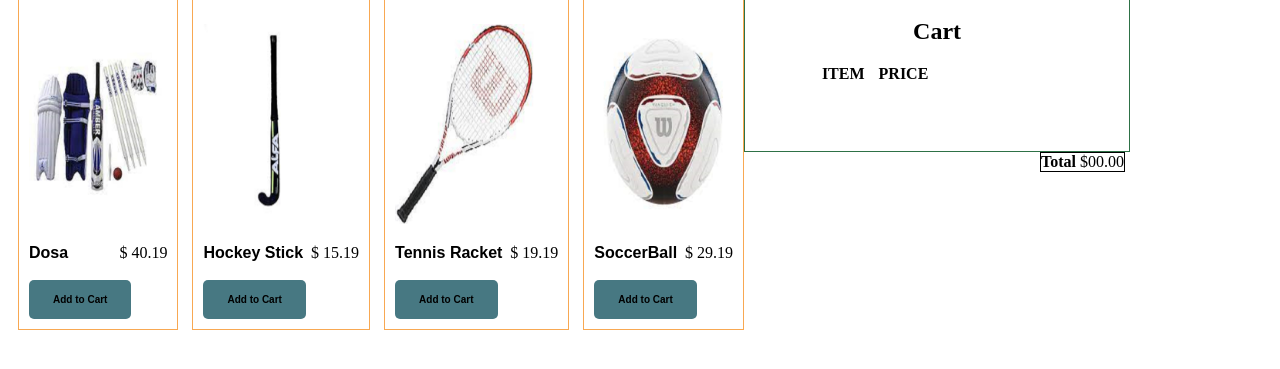
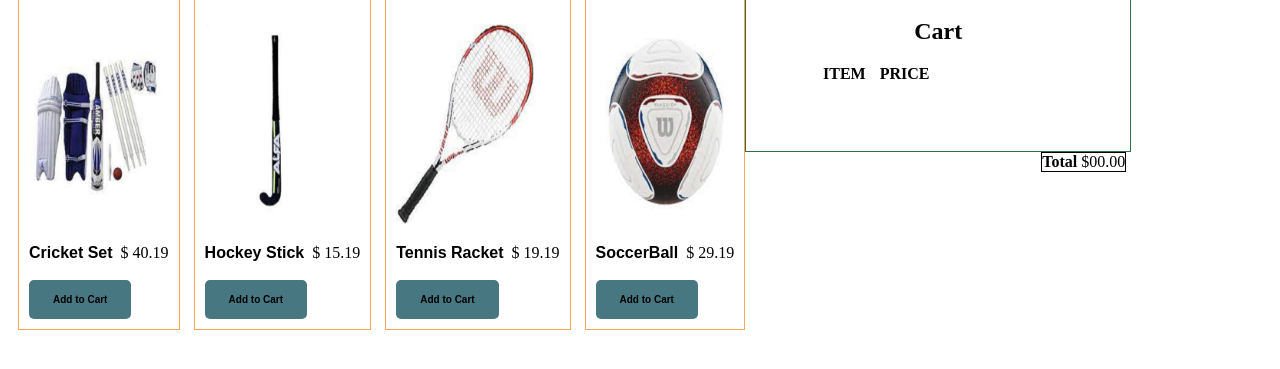
Before and after one commit to UltiGame2890/ComputerScience2-2024, a plain HTML site: page sports_quiz.html in a window 1280 px wide. Shown: the part 33-402 px from the top of the page. Drawn offline with Linux system fonts and the light colour scheme.

Commit message:
change "Dosa" to "Cricket Set"

```diff
--- a/sports_quiz.html
+++ b/sports_quiz.html
@@ -37,7 +37,7 @@
       <div class="shopItem">
          <p><img class="imgName" src="Images/sports/Cricket.jpg" alt="img not found" /></p>
          <div>
-            <span class="dressName">Dosa</span>
+            <span class="dressName">Cricket Set</span>
             <span class="priceVal">$ 40.19</span>
          </div>
          <br>
```
